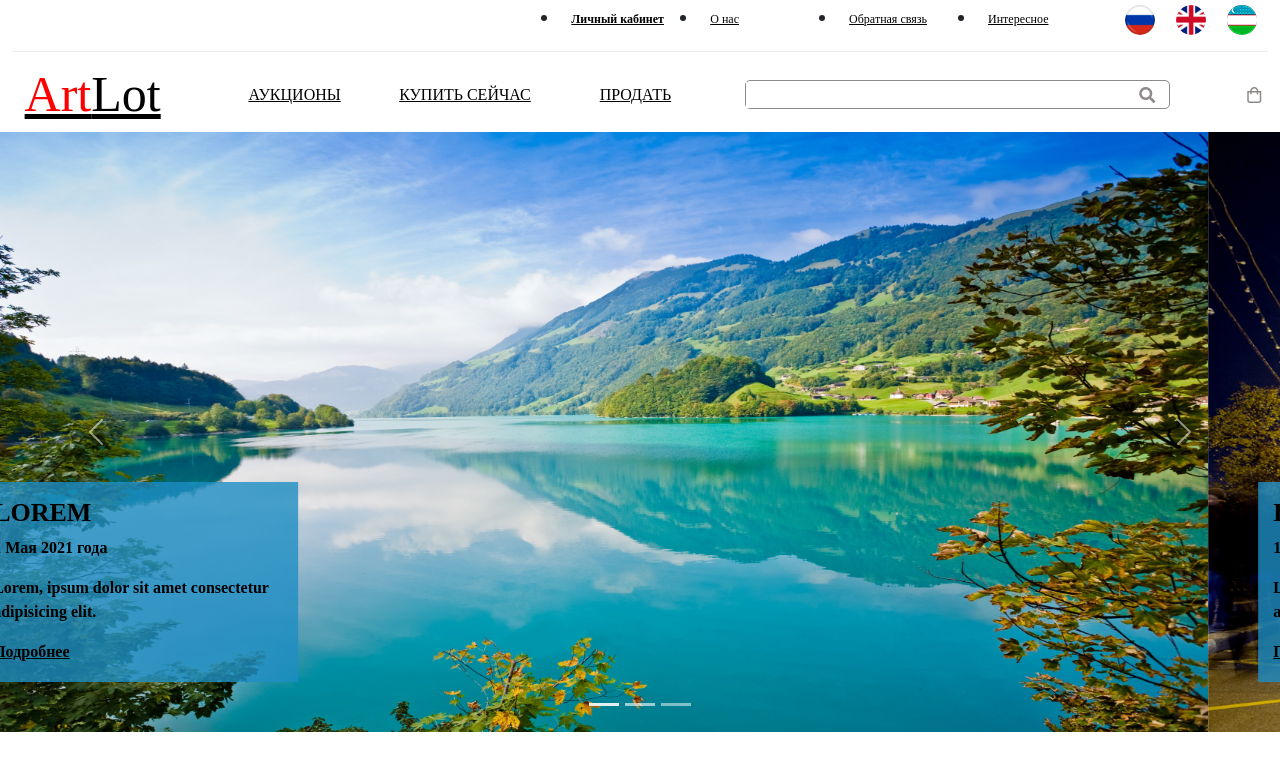
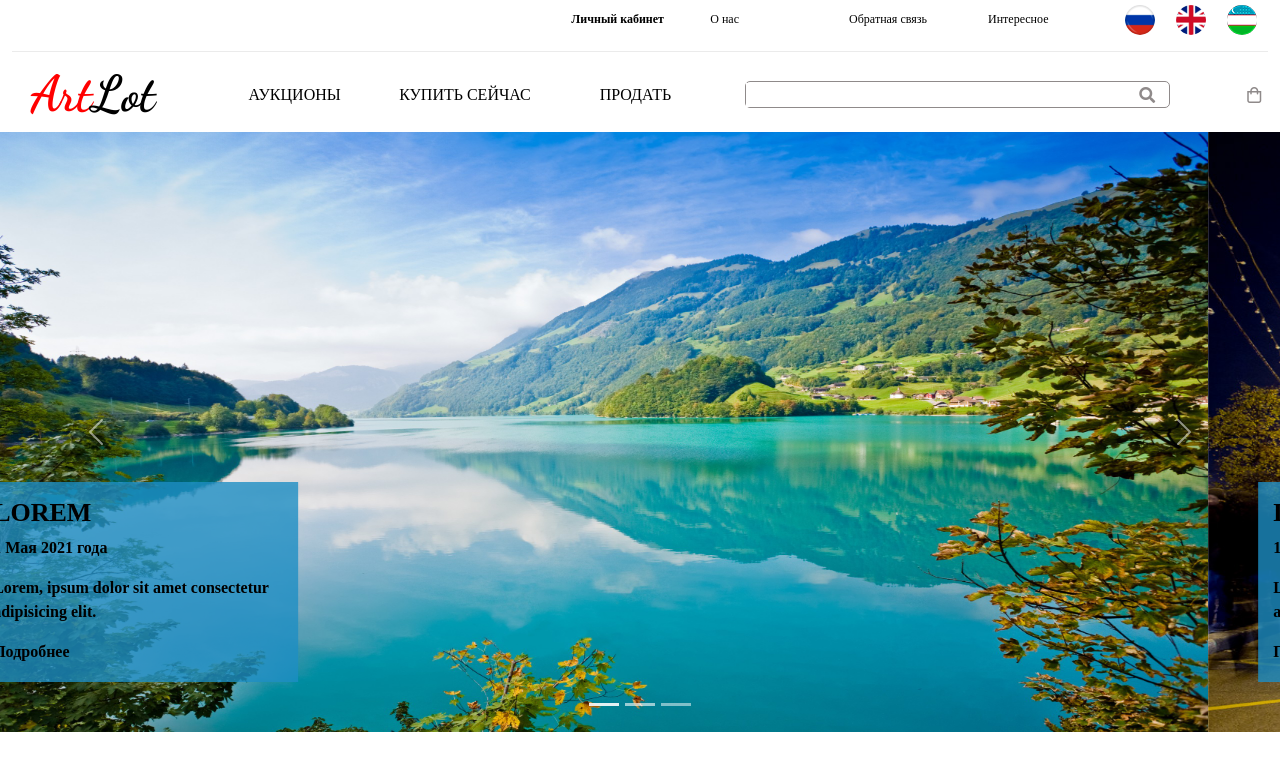
Before and after one commit to IvanBV98/Art_Lot, a plain HTML site: page index.html in a window 1280 px wide. Drawn offline with Linux system fonts and the light colour scheme; a web font is replaced by a local one.

Commit message:
header remaking six

```diff
--- a/css/header-top.css
+++ b/css/header-top.css
@@ -113,7 +113,7 @@
     }
 }
 
-@media(min-width:576px) and (max-width: 767px) {
+@media(max-width: 767px) {
     .header_logo {
         font-size: 30px;
     }
--- a/index.html
+++ b/index.html
@@ -8,7 +8,7 @@
     <title>Document</title>
     <link rel="stylesheet" href="css/bootstrap.min.css">
     <link rel="stylesheet" href="css/all.min.css">
-    <!-- <link rel="stylesheet" href="css/setup.css"> -->
+    <link rel="stylesheet" href="css/setup.css">
     <link rel="stylesheet" href="css/header-top.css">
     <link rel="stylesheet" href="css/header-bottom.css">
 </head>
```
